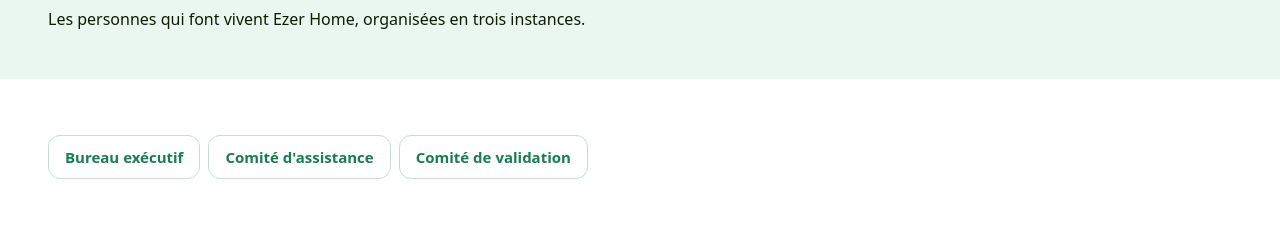
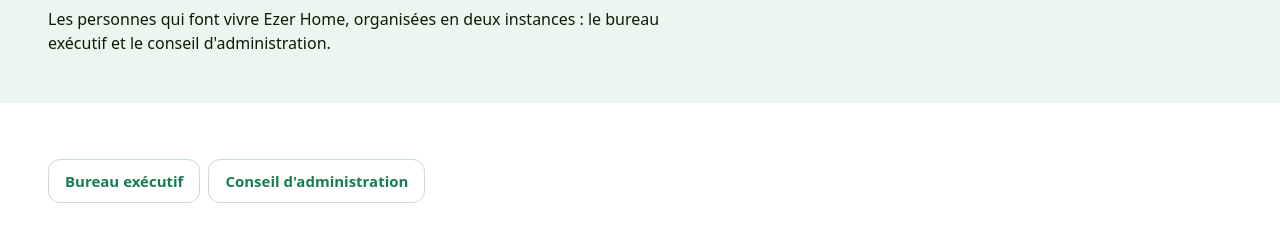
Before and after one commit to hackdave21/ezerhome_frontend, a website built with Vite: page pages/site/equipe.html in a window 1280 px wide. Shown: the part 274-514 px from the top of the page. Built offline with nearby package versions, Linux system fonts and the light colour scheme.

Commit message:
## 10. Notre équipe — PDF p. 18

```diff
--- a/pages/site/equipe.html
+++ b/pages/site/equipe.html
@@ -27,7 +27,7 @@
                     </ol>
                 </nav>
                 <h1 class="font-cooper font-normal text-3xl lg:text-5xl">Notre équipe</h1>
-                <p class="text-base max-w-[640px]">Les personnes qui font vivent Ezer Home, organisées en trois instances.</p>
+                <p class="text-base max-w-[640px]">Les personnes qui font vivre Ezer Home, organisées en deux instances : le bureau exécutif et le conseil d'administration.</p>
             </div>
         </section>
 
@@ -35,8 +35,7 @@
 
             <nav aria-label="Instances" class="flex flex-wrap gap-2">
                 <a href="#bureau-executif" class="min-h-[44px] inline-flex items-center px-4 rounded-ezer border border-ezer-green-border bg-white text-ezer-green font-semibold text-[15px] hover:bg-ezer-green-light transition-colors">Bureau exécutif</a>
-                <a href="#comite-assistance" class="min-h-[44px] inline-flex items-center px-4 rounded-ezer border border-ezer-green-border bg-white text-ezer-green font-semibold text-[15px] hover:bg-ezer-green-light transition-colors">Comité d'assistance</a>
-                <a href="#comite-validation" class="min-h-[44px] inline-flex items-center px-4 rounded-ezer border border-ezer-green-border bg-white text-ezer-green font-semibold text-[15px] hover:bg-ezer-green-light transition-colors">Comité de validation</a>
+                <a href="#conseil-administration" class="min-h-[44px] inline-flex items-center px-4 rounded-ezer border border-ezer-green-border bg-white text-ezer-green font-semibold text-[15px] hover:bg-ezer-green-light transition-colors">Conseil d'administration</a>
             </nav>
 
             <!-- BUREAU EXÉCUTIF -->
```
Also changed, not shown: correctifs.md (+1 -2 lines).
